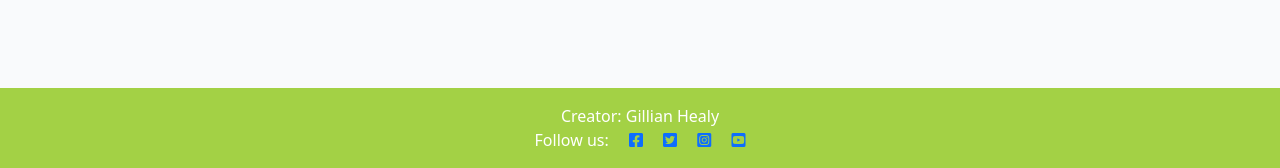
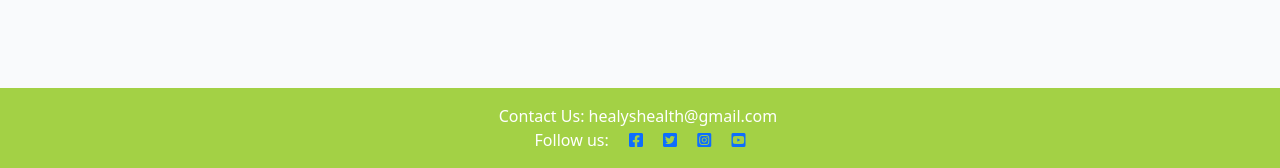
Before and after one commit to healygi/PP4, a Django app: page /accounts/signup/ in a window 1280 px wide. Shown: the part 632-800 px from the top of the page. Run offline with Django 3.2, Linux system fonts and the light colour scheme; some libraries are stand-ins or nearby versions.

Commit message:
Images for readme.md - update contact details in footer

```diff
--- a/templates/base.html
+++ b/templates/base.html
@@ -88,7 +88,7 @@
 
     <!-- Footer -->
     <footer class="footer mt-auto py-3 dark-bg">
-        <p class="m-0 text-center text-white">Creator: Gillian Healy<i class="fa-solid fa-head-side-brain"></i></p>
+        <p class="m-0 text-center text-white">Contact Us: healyshealth@gmail.com <i class="fa-solid fa-head-side-brain"></i></p>
         <p class="m-0 text-center text-white">Follow us:
             <a href ="https://www.facebook.com" target="_blank"><i class="fab fa-facebook-square ms-3"></i></a>
             <a href ="https://twitter.com" target="_blank"><i class="fab fa-twitter-square ms-3"></i></a>
```
Also changed, not shown: README.md, media/PP4/BlogExcerpts.png (added), media/PP4/BlogPost.png (added), media/PP4/comment_box.png (added), media/PP4/footer.png (added), media/PP4/homepage.png (added), media/PP4/nav.png (added), media/PP4/responsive.png (added).
